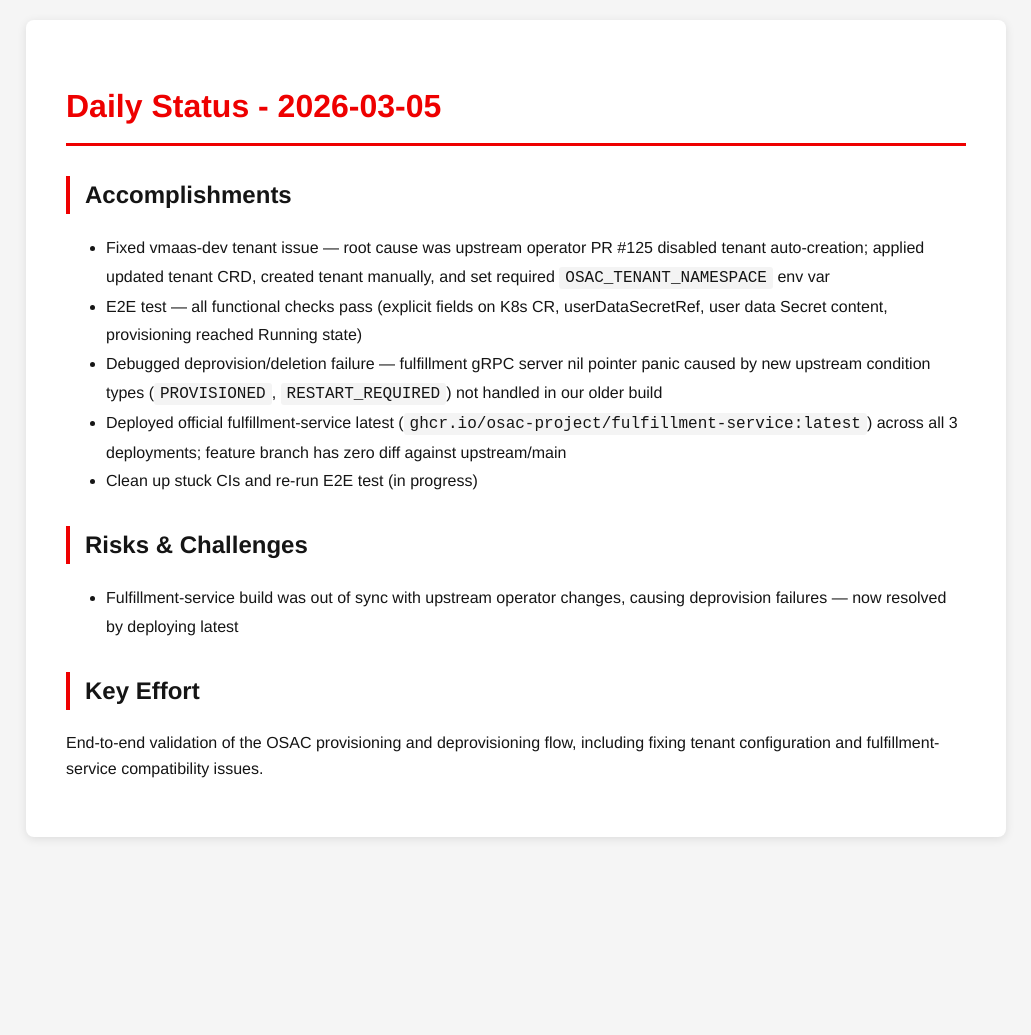
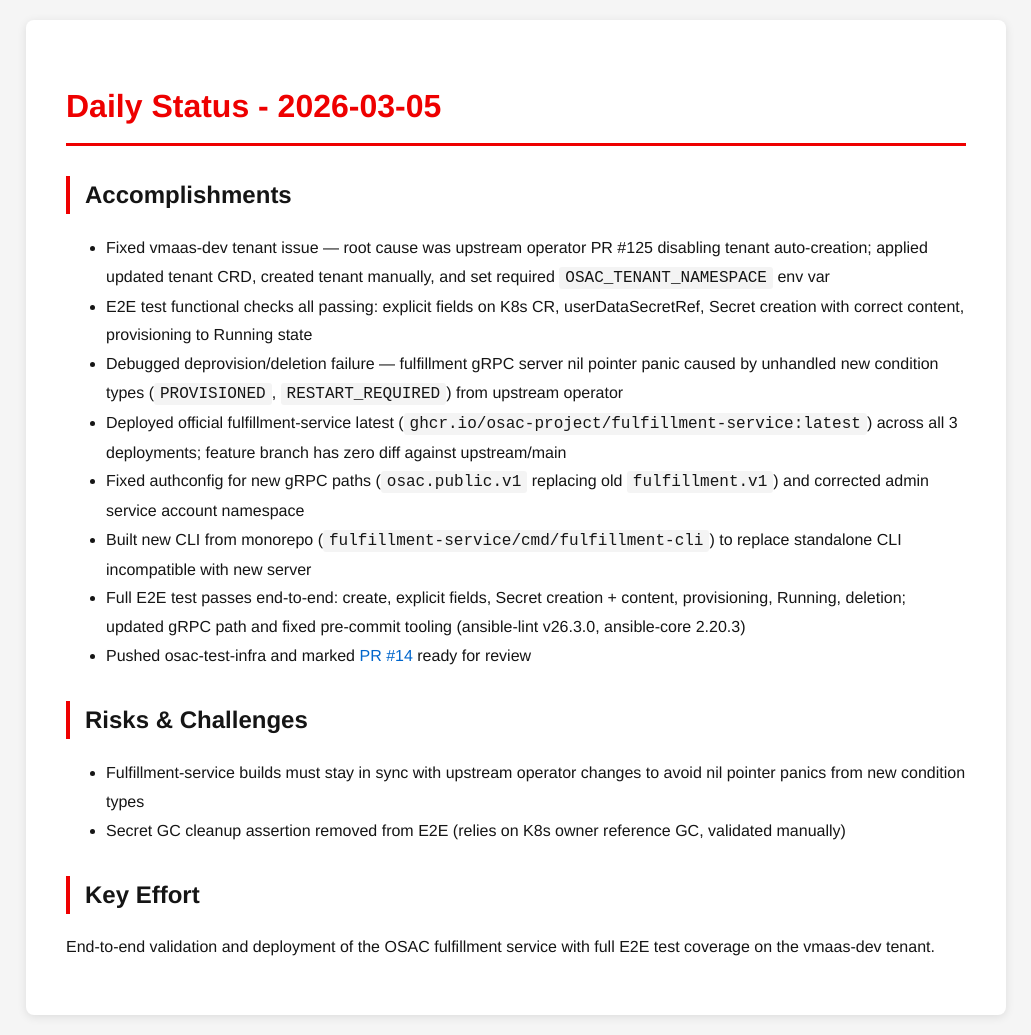
Before and after one commit to tzvatot/daily-status, a Jekyll site: the page built from 2026-03-05.md, in a window 1280 px wide. Shown: the whole page, without its empty margins (124-1155 px from the left). Built offline with Jekyll 4.4.1, drawn with Linux system fonts in a browser that asks for light colours; before the commit the page ends 900 px from its top, so only the background shows below that.

Commit message:
Daily status update - 2026-03-05

```diff
--- a/2026-03-05.md
+++ b/2026-03-05.md
@@ -7,14 +7,18 @@ date: 2026-03-05
 # Daily Status - 2026-03-05
 
 ## Accomplishments
-- Fixed vmaas-dev tenant issue — root cause was upstream operator PR #125 disabled tenant auto-creation; applied updated tenant CRD, created tenant manually, and set required `OSAC_TENANT_NAMESPACE` env var
-- E2E test — all functional checks pass (explicit fields on K8s CR, userDataSecretRef, user data Secret content, provisioning reached Running state)
-- Debugged deprovision/deletion failure — fulfillment gRPC server nil pointer panic caused by new upstream condition types (`PROVISIONED`, `RESTART_REQUIRED`) not handled in our older build
+- Fixed vmaas-dev tenant issue — root cause was upstream operator PR #125 disabling tenant auto-creation; applied updated tenant CRD, created tenant manually, and set required `OSAC_TENANT_NAMESPACE` env var
+- E2E test functional checks all passing: explicit fields on K8s CR, userDataSecretRef, Secret creation with correct content, provisioning to Running state
+- Debugged deprovision/deletion failure — fulfillment gRPC server nil pointer panic caused by unhandled new condition types (`PROVISIONED`, `RESTART_REQUIRED`) from upstream operator
 - Deployed official fulfillment-service latest (`ghcr.io/osac-project/fulfillment-service:latest`) across all 3 deployments; feature branch has zero diff against upstream/main
-- Clean up stuck CIs and re-run E2E test (in progress)
+- Fixed authconfig for new gRPC paths (`osac.public.v1` replacing old `fulfillment.v1`) and corrected admin service account namespace
+- Built new CLI from monorepo (`fulfillment-service/cmd/fulfillment-cli`) to replace standalone CLI incompatible with new server
+- Full E2E test passes end-to-end: create, explicit fields, Secret creation + content, provisioning, Running, deletion; updated gRPC path and fixed pre-commit tooling (ansible-lint v26.3.0, ansible-core 2.20.3)
+- Pushed osac-test-infra and marked [PR #14](https://github.com/osac-project/osac-test-infra/pull/14) ready for review
 
 ## Risks & Challenges
-- Fulfillment-service build was out of sync with upstream operator changes, causing deprovision failures — now resolved by deploying latest
+- Fulfillment-service builds must stay in sync with upstream operator changes to avoid nil pointer panics from new condition types
+- Secret GC cleanup assertion removed from E2E (relies on K8s owner reference GC, validated manually)
 
 ## Key Effort
-End-to-end validation of the OSAC provisioning and deprovisioning flow, including fixing tenant configuration and fulfillment-service compatibility issues.
+End-to-end validation and deployment of the OSAC fulfillment service with full E2E test coverage on the vmaas-dev tenant.
```
